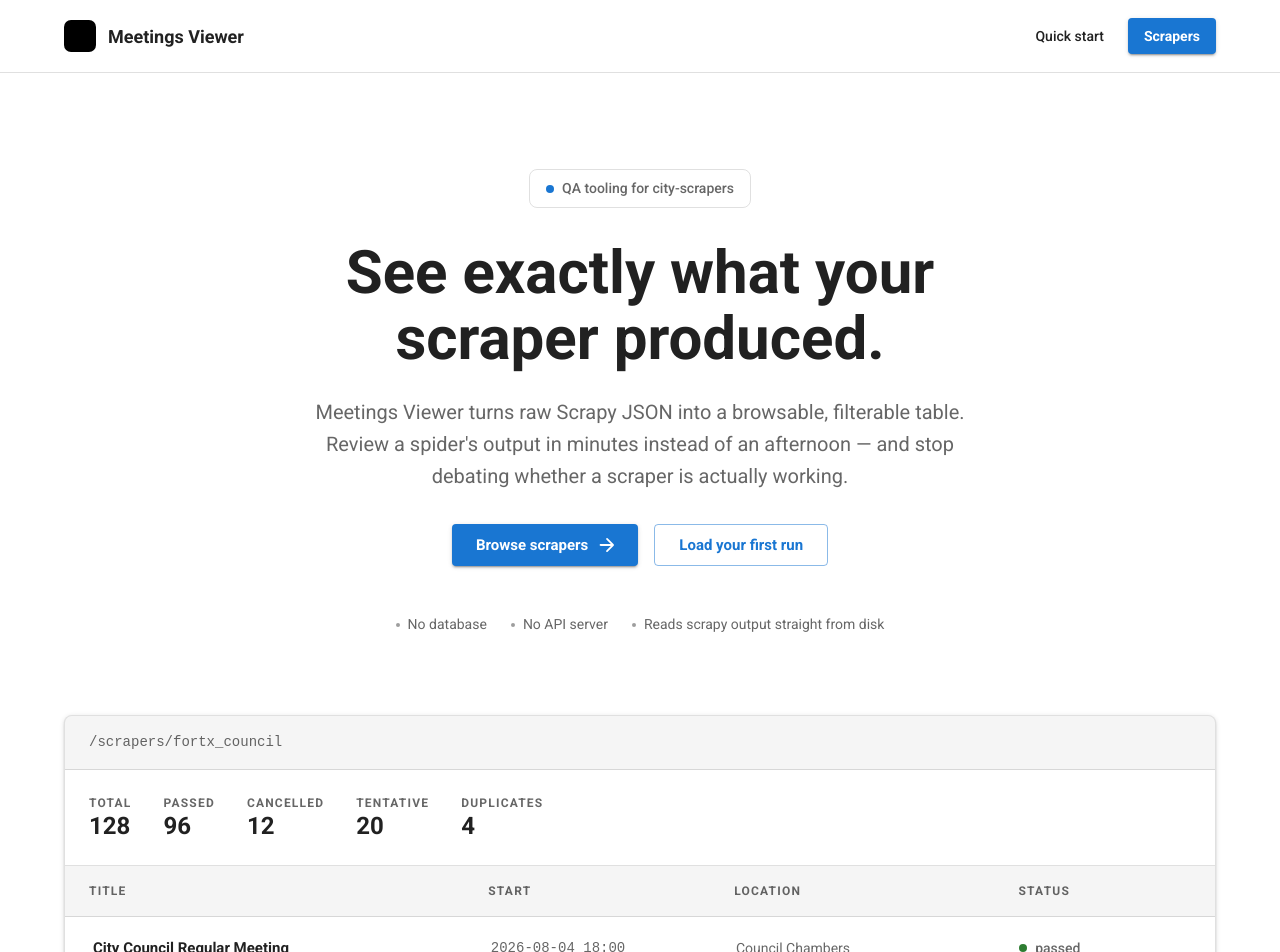
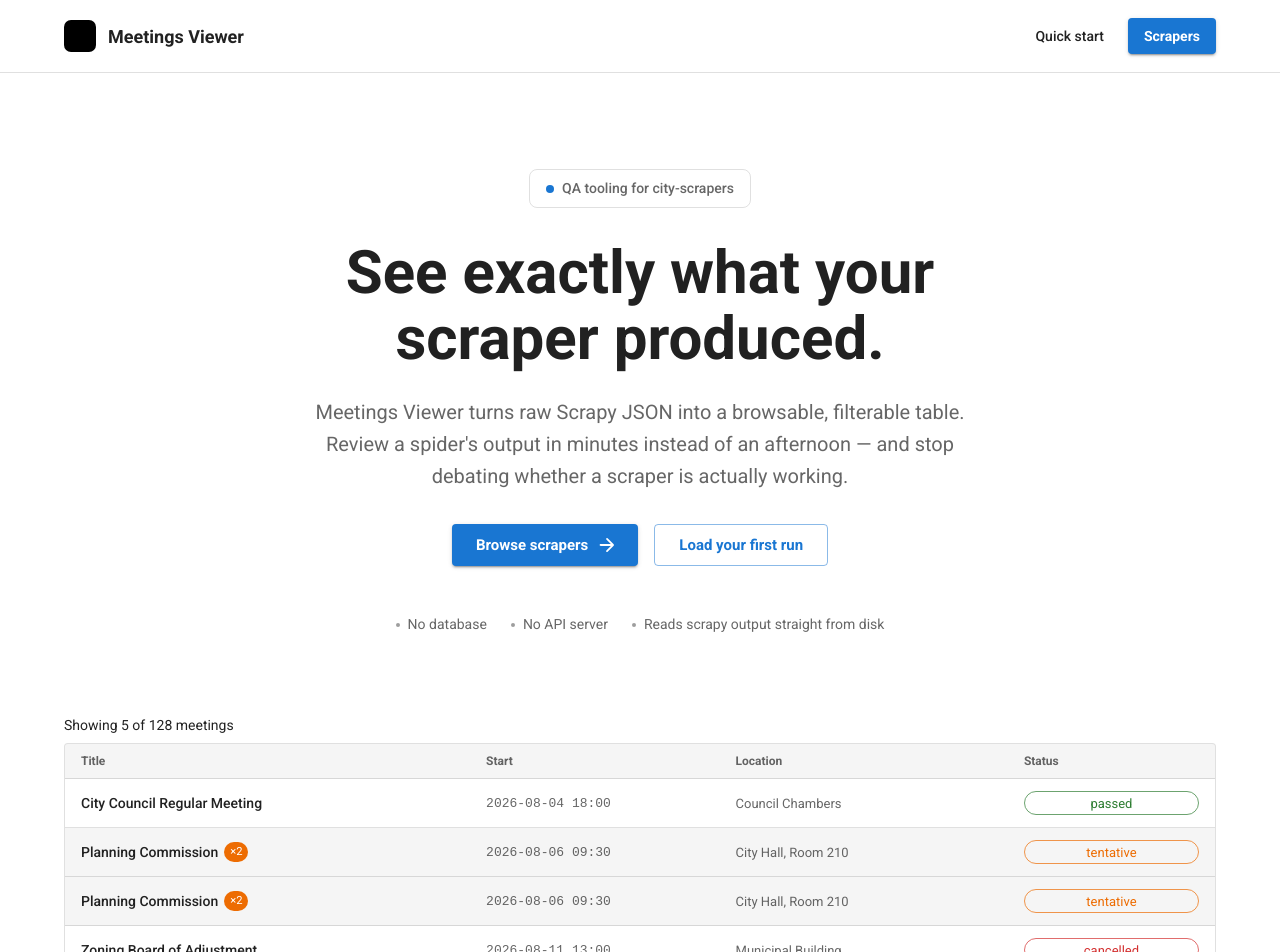
Before and after one commit to DevArtsLab/city-scrapers-meetings-viewer, a Next.js app: page / in a window 1280 px wide. Shown: the top 952 px of the page. Built offline with nearby package versions, Linux system fonts and the light colour scheme; what @mui/material-nextjs would draw is missing.

Commit message:
Refactor TablePreview component to use shared StatusChip and add duplicate meeting indicators with improved layout and styling

```diff
--- a/components/landing/table-preview.tsx
+++ b/components/landing/table-preview.tsx
@@ -1,6 +1,11 @@
+"use client";
+
 import Box from "@mui/material/Box";
+import Chip from "@mui/material/Chip";
 import Paper from "@mui/material/Paper";
+import Stack from "@mui/material/Stack";
 import Typography from "@mui/material/Typography";
+import { StatusChip, normalizeStatus } from "@/components/MeetingCard";
 
 const stats = [
   { label: "Total", value: 128 },
@@ -53,117 +58,36 @@ const rows: Row[] = [
   },
 ];
 
-const statusColor: Record<Row["status"], string> = {
-  passed: "success.main",
-  cancelled: "error.main",
-  tentative: "warning.main",
-};
-
-function StatusPill({ status }: { status: Row["status"] }) {
-  return (
-    <Box sx={{ display: "inline-flex", alignItems: "center", gap: 1 }}>
-      <Box
-        component="span"
-        aria-hidden="true"
-        sx={{
-          width: 8,
-          height: 8,
-          borderRadius: "50%",
-          bgcolor: statusColor[status],
-        }}
-      />
-      <Typography
-        component="span"
-        sx={{ fontSize: "0.875rem", color: "text.secondary", fontWeight: 500 }}
-      >
-        {status}
-      </Typography>
-    </Box>
-  );
-}
-
 /**
  * Static, illustrative rendering of the /scrapers/:spider view. Purely
  * decorative — the real view is powered by MUI X Data Grid.
  */
 export function TablePreview() {
   return (
+    <Box aria-hidden="true">
+      <Typography variant="body2" color="text.secondary" sx={{ mb: 1 }}>
+        Showing {rows.length} of {stats[0].value} meetings
+      </Typography>
+
       <Paper
         variant="outlined"
-      aria-hidden="true"
         sx={{
-        borderRadius: 2,
+          borderRadius: 1,
           overflow: "hidden",
-        bgcolor: "background.paper",
-        boxShadow: 2,
-      }}
-    >
-      <Box
-        sx={{
-          display: "flex",
-          alignItems: "center",
-          gap: 1.5,
-          px: 3,
-          py: 2,
-          borderBottom: 1,
-          borderColor: "divider",
-          bgcolor: "action.hover",
-        }}
-      >
-        <Typography
-          sx={{
-            fontFamily: "monospace",
-            fontSize: "0.875rem",
-            color: "text.secondary",
-            fontWeight: 500,
-          }}
-        >
-          /scrapers/fortx_council
-        </Typography>
-      </Box>
-
-      <Box
-        sx={{
-          display: "flex",
-          flexWrap: "wrap",
-          gap: { xs: 2, sm: 4 },
-          px: 3,
-          py: 3,
-          borderBottom: 1,
+          border: "1px solid",
           borderColor: "divider",
         }}
       >
-        {stats.map((stat) => (
-          <Box key={stat.label}>
-            <Typography
-              sx={{
-                fontSize: "0.75rem",
-                textTransform: "uppercase",
-                letterSpacing: "0.1em",
-                color: "text.secondary",
-                fontWeight: 600,
-              }}
-            >
-              {stat.label}
-            </Typography>
-            <Typography
-              sx={{ fontSize: "1.5rem", fontWeight: 700, lineHeight: 1.2 }}
-            >
-              {stat.value}
-            </Typography>
-          </Box>
-        ))}
-      </Box>
-
         <Box sx={{ overflowX: "auto" }}>
           <Box sx={{ minWidth: 700 }}>
+            {/* Table header */}
             <Box
               sx={{
                 display: "grid",
                 gridTemplateColumns: "2fr 1.2fr 1.4fr 0.9fr",
                 gap: 2,
-              px: 3,
-              py: 2,
+                px: 2,
+                py: 1,
                 borderBottom: 1,
                 borderColor: "divider",
                 bgcolor: "action.hover",
@@ -174,9 +98,7 @@ export function TablePreview() {
                   key={head}
                   sx={{
                     fontSize: "0.75rem",
-                  fontWeight: 700,
-                  textTransform: "uppercase",
-                  letterSpacing: "0.1em",
+                    fontWeight: 600,
                     color: "text.secondary",
                   }}
                 >
@@ -193,25 +115,49 @@ export function TablePreview() {
                   gridTemplateColumns: "2fr 1.2fr 1.4fr 0.9fr",
                   gap: 2,
                   alignItems: "center",
-                px: 3,
-                py: 2.5,
+                  px: 2,
+                  py: 1.5,
                   borderBottom: index === rows.length - 1 ? 0 : 1,
                   borderColor: "divider",
-                borderLeft: 4,
-                borderLeftColor: row.duplicate ? "primary.main" : "transparent",
                   bgcolor: row.duplicate ? "action.hover" : "transparent",
+                  transition: "bgcolor 0.15s",
+                  "&:hover": {
+                    bgcolor: row.duplicate ? "action.selected" : "action.hover",
+                  },
+                }}
+              >
+                <Box
+                  sx={{
+                    display: "flex",
+                    alignItems: "center",
+                    gap: 0.75,
+                    minWidth: 0,
                   }}
                 >
                   <Typography
-                sx={{ fontSize: "0.9375rem", fontWeight: 600 }}
+                    sx={{ fontSize: "0.875rem", fontWeight: 500 }}
                     noWrap
                   >
                     {row.title}
                   </Typography>
+                  {row.duplicate && (
+                    <Chip
+                      label="×2"
+                      size="small"
+                      color="warning"
+                      sx={{
+                        flexShrink: 0,
+                        height: 20,
+                        fontSize: "0.7rem",
+                        "& .MuiChip-label": { px: 0.75 },
+                      }}
+                    />
+                  )}
+                </Box>
                 <Typography
                   sx={{
                     fontFamily: "monospace",
-                  fontSize: "0.875rem",
+                    fontSize: "0.8125rem",
                     color: "text.secondary",
                   }}
                   noWrap
@@ -219,16 +165,17 @@ export function TablePreview() {
                   {row.start}
                 </Typography>
                 <Typography
-                sx={{ fontSize: "0.875rem", color: "text.secondary" }}
+                  sx={{ fontSize: "0.8125rem", color: "text.secondary" }}
                   noWrap
                 >
                   {row.location}
                 </Typography>
-              <StatusPill status={row.status} />
+                <StatusChip status={normalizeStatus(row.status)} />
               </Box>
             ))}
           </Box>
         </Box>
       </Paper>
+    </Box>
   );
 }
```
Lines whose indentation alone changed are shown as unchanged.
